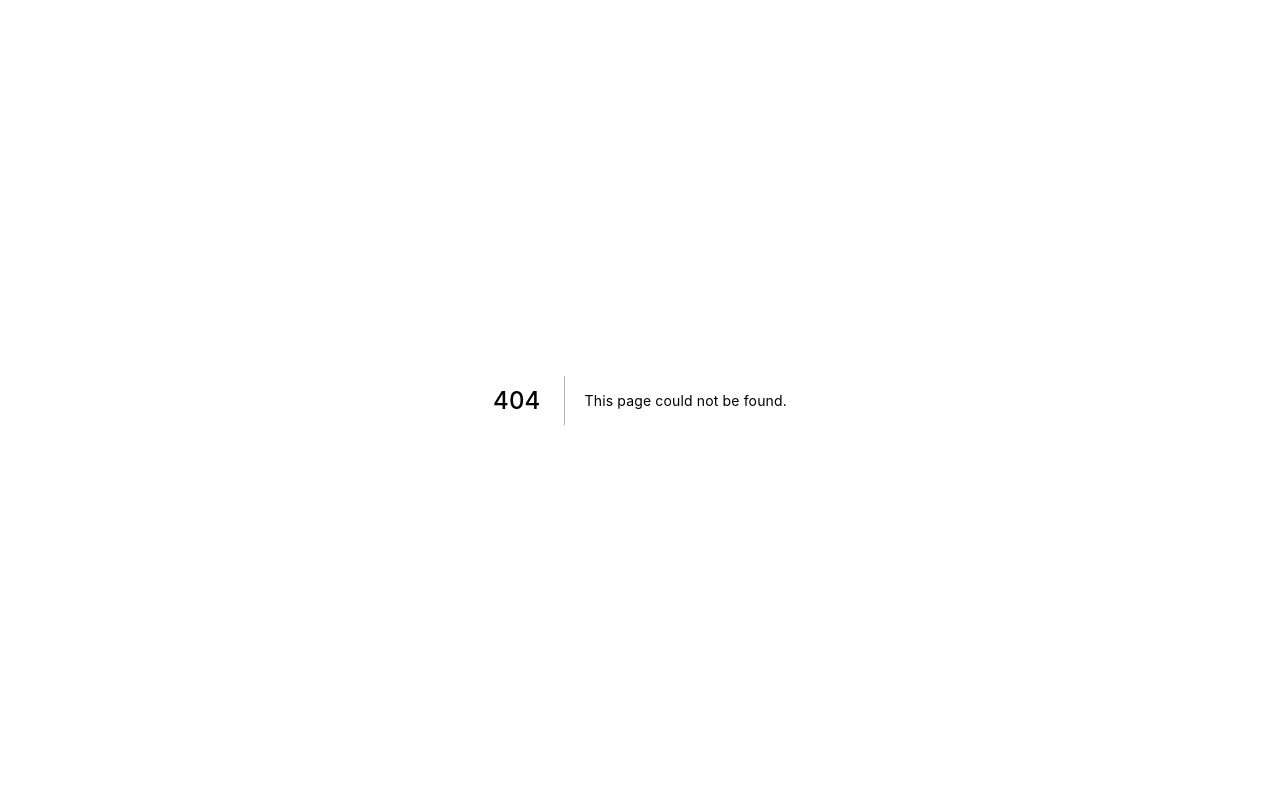
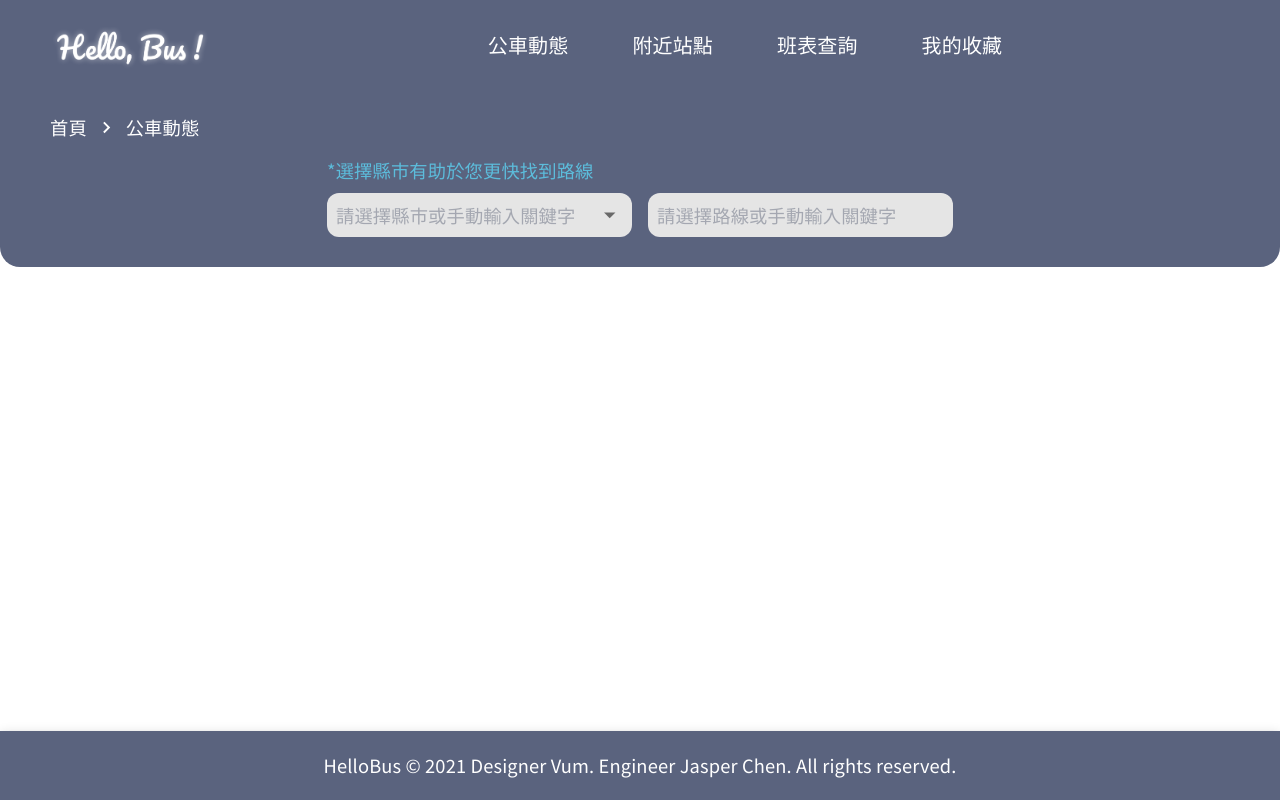
Before and after one commit to jasperdyb/f2e_2021_hello_bus, a Next.js app: page /bus_status in a window 1280 px wide. Before the commit this address had no page. Built offline with nearby package versions, Linux system fonts and the light colour scheme.

Commit message:
Build search panel

```diff
--- a/components/NavBreadCrumbs.tsx
+++ b/components/NavBreadCrumbs.tsx
@@ -1,26 +1,36 @@
 import React from "react";
 import styled from "styled-components";
+import { styled as muiStyled, useTheme } from "@mui/material/styles";
 
 import Breadcrumbs from "@mui/material/Breadcrumbs";
 import Link from "@mui/material/Link";
 import NavigateNextIcon from "@mui/icons-material/NavigateNext";
 import Typography from "@mui/material/Typography";
+import { useRouter } from "next/router";
+import { menu } from "components/Navbar";
 
 const CustomBreadcrumbs = styled(Breadcrumbs)`
   padding: 16px 0;
 `;
 
 const NavBreadCrumbs: React.FC = () => {
+  const router = useRouter();
   return (
     <CustomBreadcrumbs
       aria-label="breadcrumb"
-      separator={<NavigateNextIcon fontSize="small" />}
+      separator={<ThemedNavigateNextIcon fontSize="small" />}
     >
       <Link underline="hover" color="inherit" href="/">
-        首頁
+        <Typography color={"primary.contrastText"}>首頁</Typography>
       </Link>
-      <Typography color="secondary.main">探索路線</Typography>
+      <Typography color={"primary.contrastText"}>
+        {menu.find((i) => i.link === router.route).title}
+      </Typography>
     </CustomBreadcrumbs>
   );
 };
+
+const ThemedNavigateNextIcon = muiStyled(NavigateNextIcon)(({ theme }) => ({
+  color: theme.palette.common.white,
+}));
 export default NavBreadCrumbs;
--- a/components/Navbar.tsx
+++ b/components/Navbar.tsx
@@ -4,7 +4,6 @@ import Image from "next/image";
 import styled from "styled-components";
 import { styled as muiStyled, useTheme } from "@mui/material/styles";
 import useMediaQuery from "@mui/material/useMediaQuery";
-
 import { PropTypes } from "@mui/material";
 
 import AppBar, { AppBarProps } from "@mui/material/AppBar";
@@ -31,10 +30,10 @@ import { faClock } from "@fortawesome/free-solid-svg-icons/faClock";
 import { faHeart } from "@fortawesome/free-solid-svg-icons/faHeart";
 
 export const menu = [
-  { title: "公車動態", link: "/", icon: faBus },
-  { title: "附近站點", link: "/", icon: faMapMarkerAlt },
-  { title: "班表查詢", link: "/", icon: faClock },
-  { title: "我的收藏", link: "/", icon: faHeart },
+  { title: "公車動態", label: "公車動態", link: "/bus_status", icon: faBus },
+  { title: "附近站點", label: "附近站點", link: "/", icon: faMapMarkerAlt },
+  { title: "班表查詢", label: "班表查詢", link: "/", icon: faClock },
+  { title: "我的收藏", label: "我的收藏", link: "/", icon: faHeart },
 ];
 
 const Navbar: React.FC<AppBarProps> = ({ color }) => {
--- a/components/SearchAutoComplete.tsx
+++ b/components/SearchAutoComplete.tsx
@@ -1,54 +1,43 @@
 import React from "react";
 import styled from "styled-components";
-// import { styled } from "@mui/material/styles";
+import { styled as muiStyled } from "@mui/material/styles";
 
 import Card from "@mui/material/Card";
-import Autocomplete from "@mui/material/Autocomplete";
+import Autocomplete, {
+  AutocompleteProps,
+  autocompleteClasses,
+} from "@mui/material/Autocomplete";
 import TextField from "@mui/material/TextField";
 import SearchIcon from "@mui/icons-material/Search";
 
-const CustomAutoComplete = styled(Autocomplete)`
-  & .MuiAutocomplete-popupIndicatorOpen {
-    transform: unset;
+interface Props
+  extends AutocompleteProps<
+    { title: string },
+    boolean | undefined,
+    boolean | undefined,
+    boolean | undefined
+  > {
+  rotateIndicatorOnOpen?: boolean;
 }
+const CustomAutoComplete = muiStyled((props: Props) => (
+  <Autocomplete {...props} />
+))(({ theme, rotateIndicatorOnOpen }) => ({
+  [`& .${autocompleteClasses.popupIndicatorOpen}`]: {
+    transform: !rotateIndicatorOnOpen && "unset",
+  },
+}));
 
-  & .MuiAutocomplete-popupIndicator {
-    color: #7baebe;
-  }
-
-  & .MuiOutlinedInput-notchedOutline {
-    border: none;
-  }
-`;
-
-const SearchAutoComplete: React.FC = () => {
+const SearchAutoComplete: React.FC<Props> = (props) => {
   return (
-    <Card raised>
     <CustomAutoComplete
       disablePortal
-        id="combo-box-demo"
-        options={top100Films}
-        sx={{ width: 300 }}
       renderInput={(params) => (
         <TextField {...params} placeholder="關鍵字查詢" />
       )}
-        popupIcon={<SearchIcon />}
+      rotateIndicatorOnOpen={true}
+      {...props}
     />
-    </Card>
   );
 };
 
-const top100Films = [
-  { label: "The Shawshank Redemption", year: 1994 },
-  { label: "The Godfather", year: 1972 },
-  { label: "The Godfather: Part II", year: 1974 },
-  { label: "The Dark Knight", year: 2008 },
-  { label: "12 Angry Men", year: 1957 },
-  { label: "Schindler's List", year: 1993 },
-  { label: "Pulp Fiction", year: 1994 },
-  {
-    label: "The Lord of the Rings: The Return of the King",
-    year: 2003,
-  },
-];
 export default SearchAutoComplete;
--- /dev/null
+++ b/pages/bus_status.tsx
@@ -0,0 +1,113 @@
+import type { NextPage } from "next";
+import type { ReactElement } from "react";
+import styled from "styled-components";
+import Image from "next/image";
+import { useGetSceneSpots } from "services/sceneSpots";
+
+import { styled as muiStyled, useTheme } from "@mui/material/styles";
+import useMediaQuery from "@mui/material/useMediaQuery";
+
+import Stack from "@mui/material/Stack";
+import Grid from "@mui/material/Grid";
+import Typography from "@mui/material/Typography";
+import Container from "@mui/material/Container";
+import Select from "@mui/material/Select";
+import TextField from "@mui/material/TextField";
+import SearchIcon from "@mui/icons-material/Search";
+import Autocomplete from "@mui/material/Autocomplete";
+
+import Layout from "components/Layout";
+import ButtonAnimatedBus from "components/ButtonAnimatedBus";
+import NavBreadCrumbs from "components/NavBreadCrumbs";
+import SearchAutoComplete from "components/SearchAutoComplete";
+
+import Background from "components/Background";
+import Navbar, { menu } from "components/Navbar";
+import SearchSelect from "components/SearchSelect";
+
+import { CityOptions } from "types/bus";
+
+const BusStatus = () => {
+  const theme = useTheme();
+  const onMobile = useMediaQuery(theme.breakpoints.down("sm"));
+  return (
+    <>
+      <Navbar />
+      <NavbarContainer>
+        <NavBreadCrumbs />
+        <Grid
+          container
+          alignItems={"center"}
+          paddingLeft={"277px"}
+          paddingRight={"277px"}
+          rowSpacing={1}
+          columnSpacing={2}
+        >
+          <Grid item sm={12}>
+            <Typography color={"secondary"}>
+              *選擇縣市有助於您更快找到路線
+            </Typography>
+          </Grid>
+          <Grid item sm={6}>
+            <SearchAutoComplete
+              disablePortal
+              options={CityOptions}
+              getOptionLabel={(option) => option.title}
+              renderInput={(params) => (
+                <TextField
+                  {...params}
+                  placeholder="請選擇縣市或手動輸入關鍵字"
+                  variant="outlined"
+                />
+              )}
+            />
+          </Grid>
+          <Grid item sm={6}>
+            <SearchAutoComplete
+              disablePortal
+              options={CityOptions}
+              getOptionLabel={(option) => option.title}
+              renderInput={(params) => (
+                <TextField
+                  {...params}
+                  placeholder="請選擇路線或手動輸入關鍵字"
+                  variant="outlined"
+                />
+              )}
+              freeSolo
+              popupIcon={<SearchIcon />}
+              rotateIndicatorOnOpen={false}
+            />
+          </Grid>
+        </Grid>
+      </NavbarContainer>
+    </>
+  );
+};
+
+BusStatus.getLayout = function getLayout(page: ReactElement) {
+  return (
+    <FullScreenContainer>
+      <Layout>{page}</Layout>
+    </FullScreenContainer>
+  );
+};
+
+const FullScreenContainer = styled("div")`
+  height: 100vh;
+  width: 100vw;
+`;
+
+const NavbarContainer = muiStyled("div")(({ theme }) => ({
+  backgroundColor: theme.palette.primary.main,
+  miHeight: 251,
+  width: "100%",
+  borderEndEndRadius: 20,
+  borderEndStartRadius: 20,
+  paddingTop: 98,
+  paddingRight: 50,
+  paddingLeft: 50,
+  paddingBottom: 30,
+}));
+
+export default BusStatus;
--- a/public/theme/main.tsx
+++ b/public/theme/main.tsx
@@ -2,6 +2,7 @@ import { styled, createTheme } from "@mui/material/styles";
 import { outlinedInputClasses } from "@mui/material/OutlinedInput";
 import { switchClasses } from "@mui/material/Switch";
 import { stepConnectorClasses } from "@mui/material/StepConnector";
+import { autocompleteClasses } from "@mui/material/Autocomplete";
 import { stepLabelClasses } from "@mui/material/StepLabel";
 
 const colorSet = {
@@ -16,6 +17,7 @@ export const mainTheme = createTheme({
   palette: {
     primary: {
       main: colorSet.primary,
+      contrastText: "#FFF",
     },
     secondary: {
       main: colorSet.secondary,
@@ -205,6 +207,16 @@ export const mainTheme = createTheme({
         },
       },
     },
+
+    MuiAutocomplete: {
+      styleOverrides: {
+        root: {
+          [`& .${autocompleteClasses.inputRoot}`]: {
+            [`& .${autocompleteClasses.input}`]: { padding: 0 },
+          },
+        },
+      },
+    },
   },
 });
 
--- /dev/null
+++ b/types/bus.ts
@@ -0,0 +1,28 @@
+export const CityOptions = [
+  { title: "臺北市", value: 10, searchString: "Taipei", region: 10 },
+  { title: "新北市", value: 20, searchString: "NewTaipei", region: 10 },
+  { title: "基隆市", value: 30, searchString: "Keelung", region: 10 },
+  { title: "桃園市", value: 40, searchString: "Taoyuan", region: 10 },
+  { title: "新竹市", value: 50, searchString: "Hsinchu", region: 10 },
+  { title: "新竹縣", value: 60, searchString: "HsinchuCounty", region: 10 },
+
+  { title: "臺中市", value: 70, searchString: "Taichung", region: 20 },
+  { title: "苗栗縣", value: 80, searchString: "MiaoliCounty", region: 20 },
+  { title: "南投縣", value: 90, searchString: "NantouCounty", region: 20 },
+  { title: "彰化縣", value: 100, searchString: "ChanghuaCounty", region: 20 },
+  { title: "雲林縣", value: 110, searchString: "YunlinCounty", region: 20 },
+
+  { title: "高雄市", value: 120, searchString: "Kaohsiung", region: 30 },
+  { title: "臺南市", value: 130, searchString: "Tainan", region: 30 },
+  { title: "嘉義縣", value: 140, searchString: "ChiayiCounty", region: 30 },
+  { title: "嘉義市", value: 150, searchString: "Chiayi", region: 30 },
+  { title: "屏東縣", value: 160, searchString: "PingtungCounty", region: 30 },
+
+  { title: "宜蘭縣", value: 170, searchString: "YilanCounty", region: 40 },
+  { title: "花蓮縣", value: 180, searchString: "HualienCounty", region: 40 },
+  { title: "臺東縣", value: 190, searchString: "TaitungCounty", region: 40 },
+
+  { title: "澎湖縣", value: 200, searchString: "PenghuCounty", region: 50 },
+  { title: "金門縣", value: 210, searchString: "KinmenCounty", region: 50 },
+  { title: "連江縣", value: 220, searchString: "LienchiangCounty", region: 50 },
+];
```
Also changed, not shown: components/SearchSelect.tsx (+10 -14 lines), pages/index.tsx (+6 -1 lines). Lines whose indentation alone changed are shown as unchanged.
